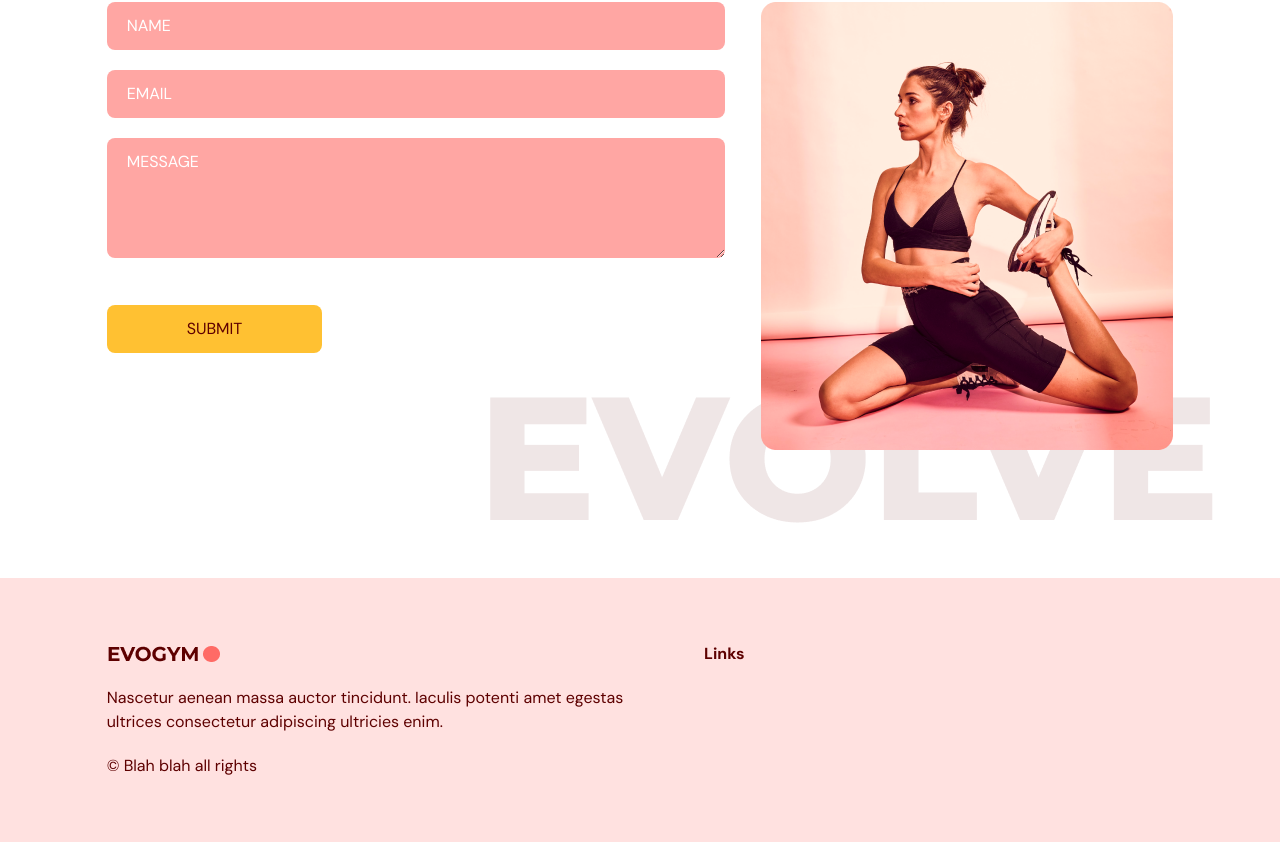
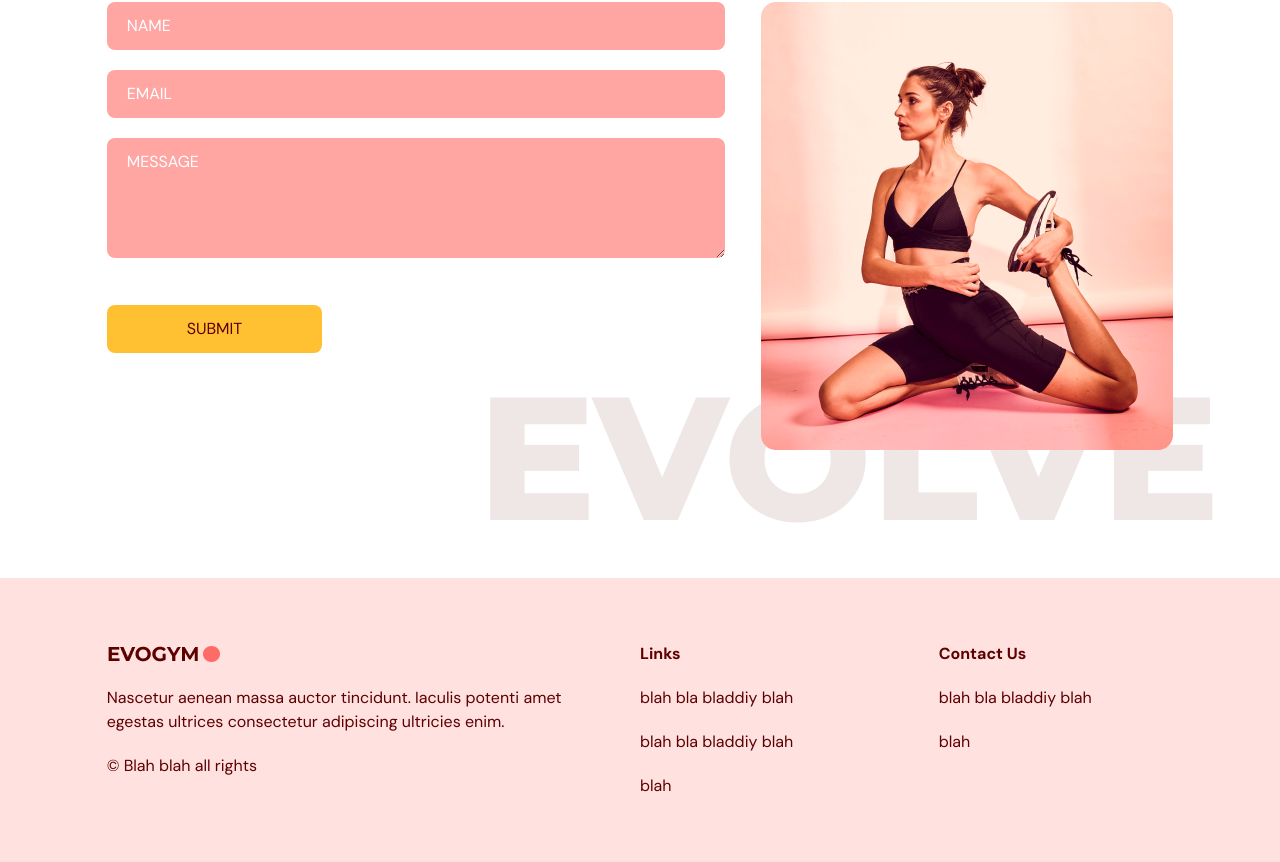
Before and after one commit to kevinsmasters/ts-fitness, a React (Vite) app: page / in a window 1280 px wide. Shown: the part 3252-4114 px from the top of the page. Built offline with nearby package versions, Linux system fonts and the light colour scheme.

Commit message:
finish adding footer placeholders

```diff
--- a/src/scenes/footer/index.tsx
+++ b/src/scenes/footer/index.tsx
@@ -16,8 +16,15 @@ const Footer = (props: Props) => {
         </div>
         <div className="mt-16 basis-1/4 md:mt-0">
           <h4 className="font-bold">Links</h4>
+          <p className="my-5">blah bla bladdiy blah</p>
+          <p className="my-5">blah bla bladdiy blah</p>
+          <p>blah</p>
         </div>
-        <div></div>
+        <div className="mt-16 basis-1/4 md:mt-0">
+          <h4 className="font-bold">Contact Us</h4>
+          <p className="my-5">blah bla bladdiy blah</p>
+          <p>blah</p>
+        </div>
       </div>
     </footer>
   );
```
